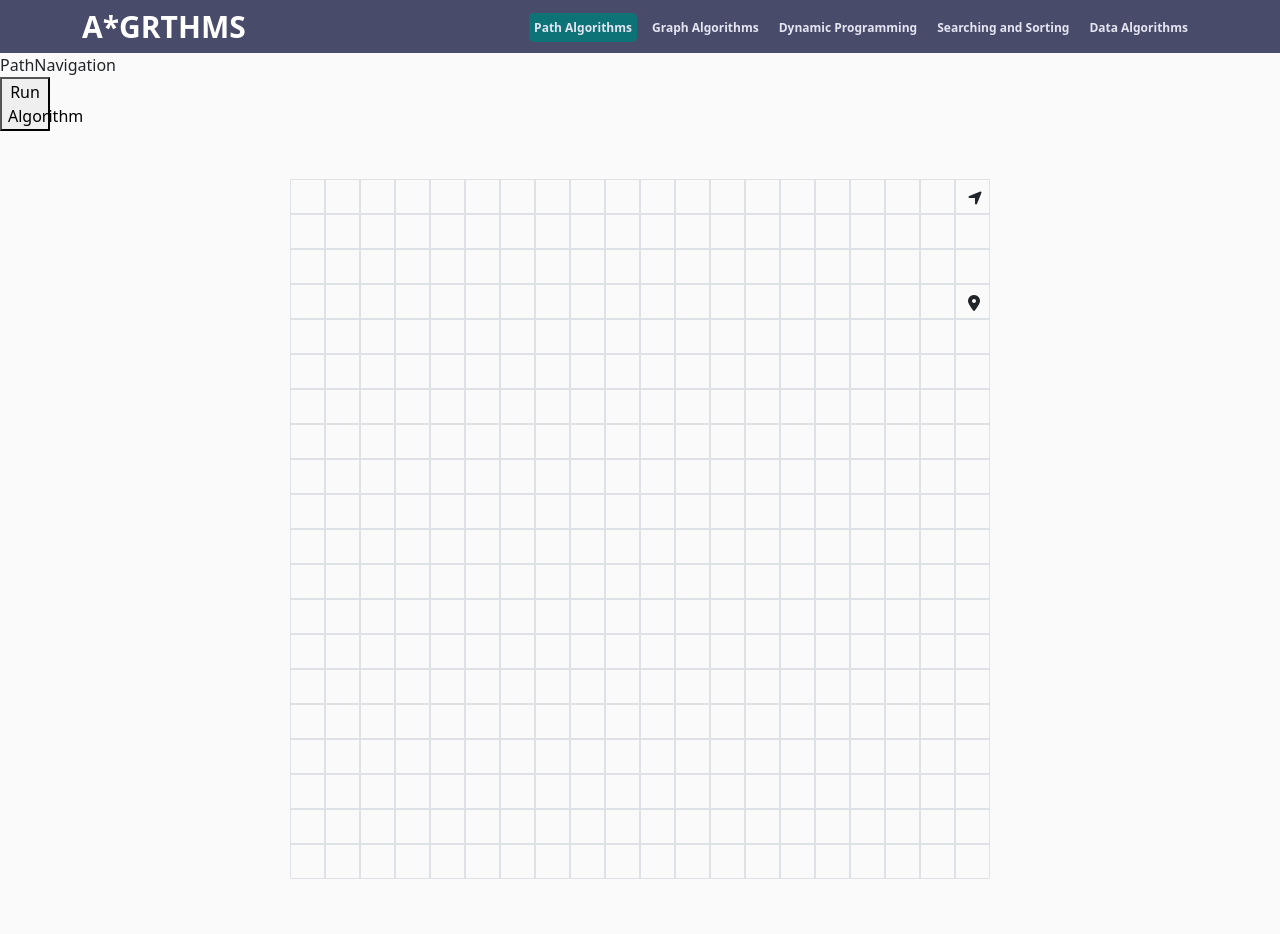
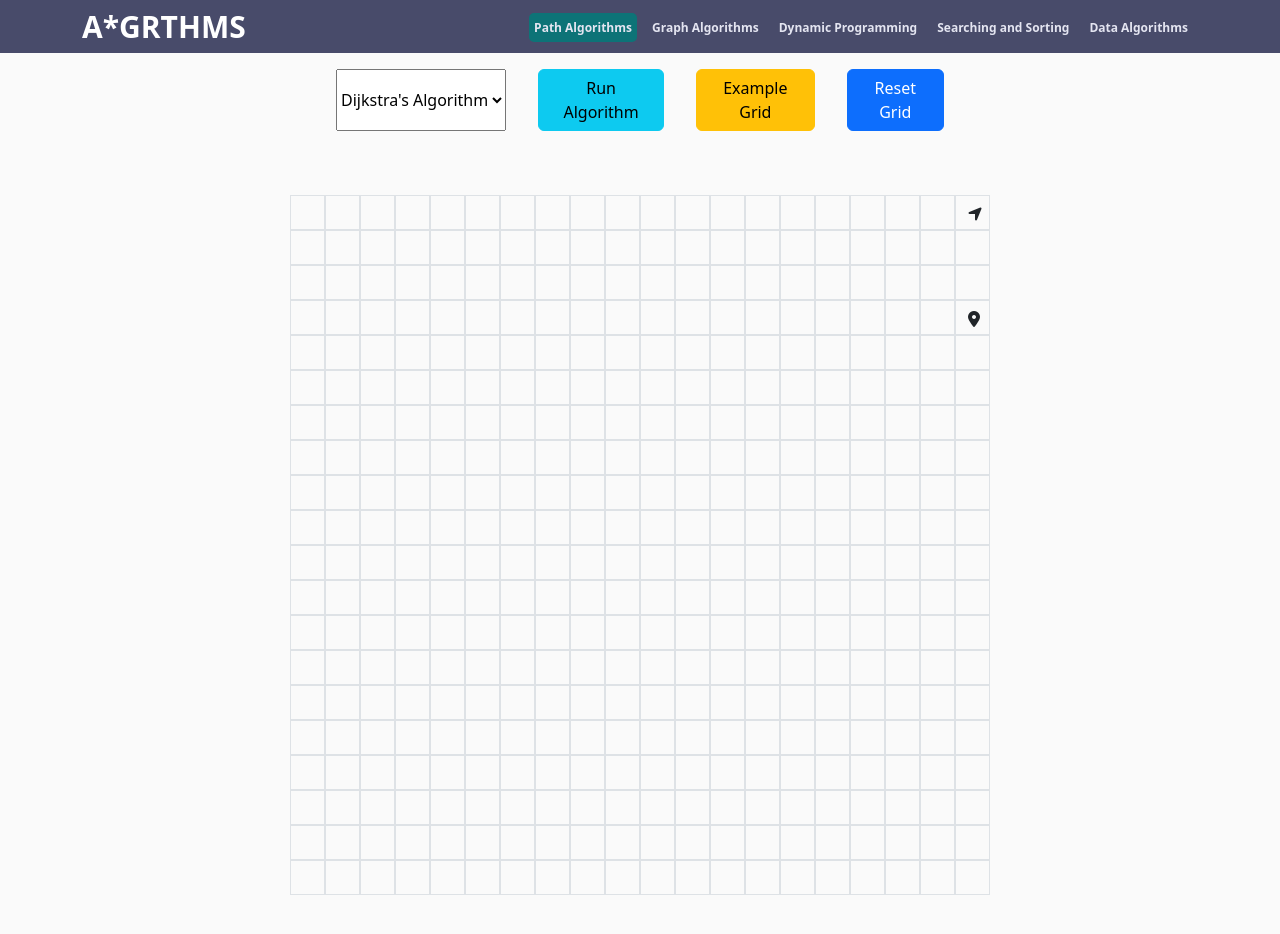
Before and after one commit to JornTeurlings/jornteurlings.github.io, a React (Create React App) app in the folder client/: page /path-algorithms in a window 1280 px wide. Shown: the top 934 px of the page. Built offline with nearby package versions, Linux system fonts and the light colour scheme; the HTML template or start-up script is replaced by a standard one.

Commit message:
- Improvement
- Implemented connection between the navbar and the content
- Made some minor changes
- template for useActiveAlgorithm hook is probably going to be used more often.

```diff
--- a/client/src/components/pages/pathalgorithms/PathDashboard.js
+++ b/client/src/components/pages/pathalgorithms/PathDashboard.js
@@ -1,11 +1,24 @@
 import PathNavigation from "./PathNavigation";
 import PathGridContainer from "./PathGridContainer";
+import { useState } from "react";
 
 const PathDashboard = () => {
+    const [runAlgorithm, setRunAlgorithm] = useState(false);
+    const [activeAlgorithm, setActiveAlgorithm] = useState('dijkstra');
+
+    const onAlgorithmRunClick = (algorithm) => {
+        setActiveAlgorithm(algorithm);
+        setRunAlgorithm(true);
+    }
+
+    const onResetClick = () => {
+        setRunAlgorithm(false);
+    }
+
     return (
         <div className="col-md-12 d-flex justify-content-center flex-column m-auto">
-            <PathNavigation />
-            <PathGridContainer />
+            <PathNavigation onAlgorithmRunClick={onAlgorithmRunClick} onResetClick={onResetClick}/>
+            <PathGridContainer active={runAlgorithm} algorithm={activeAlgorithm} />
         </div>
     )
 }
--- a/client/src/components/pages/pathalgorithms/PathGridBox.js
+++ b/client/src/components/pages/pathalgorithms/PathGridBox.js
@@ -14,7 +14,7 @@ const PathGridBox = (props) => {
     if (props.obstacle) {
         sqrClass = 'border btn grid-box-active'
     } else if (props.path) {
-        sqrClass = 'border btn btn-warning'
+        sqrClass = 'border btn grid-box-path'
     } else if (props.visited) {
         sqrClass = 'border btn btn-info'
     }
--- a/client/src/components/pages/pathalgorithms/PathGridContainer.js
+++ b/client/src/components/pages/pathalgorithms/PathGridContainer.js
@@ -44,7 +44,7 @@ const runAlgorithm = async (grid, rowCount, columnCount, start, finish) => {
     return objectNew;
 }
 
-const PathGridContainer = () => {
+const PathGridContainer = (props) => {
     const columnCount = 20;
     const rowCount = 20;
     const [matrix, setMatrix] = useState([]);
@@ -88,6 +88,7 @@ const PathGridContainer = () => {
 
             row.push(<PathGridBox
                 id={squareKey}
+                key={squareKey}
                 obstacle={square.obstacle}
                 visited={square.visited}
                 path={square.onShortestPath}
@@ -133,15 +134,19 @@ const PathGridContainer = () => {
     }
 
     useEffect(() => {
+        if (props.active) {
+            runAlgorithm(matrix, rowCount, columnCount, beginPointCell, finalPointCell).then(newGrid => setMatrix(newGrid));
+        } else {
+            setMatrix(matrixBuilder(rowCount, columnCount, beginPointCell, finalPointCell));
+        }
+    }, [props.active]);
+
+    useEffect(() => {
         setMatrix(matrixBuilder(rowCount, columnCount, beginPointCell, finalPointCell));;
     }, []);
 
     return (
         <>
-            <button type="button" onClick={async() =>  {
-                const newGrid = await runAlgorithm(matrix, rowCount, columnCount, beginPointCell, finalPointCell);
-                setMatrix(newGrid);
-                }} style={{ width: '50px'}}>Run Algorithm</button>
             <DragDropContext onDragEnd={onDragEnd}>
                 <div className="path-grid-container my-5 d-flex justify-content-center">
                     <div className="col-md-9 d-flex flex-wrap justify-content-center flex-column">
--- a/client/src/components/pages/pathalgorithms/PathNavigation.js
+++ b/client/src/components/pages/pathalgorithms/PathNavigation.js
@@ -1,7 +1,25 @@
-const PathNavigation = () => {
+import './css/PathNavigation.css';
+
+const PathNavigation = (props) => {
+    const onRunClick = () => {
+        const algorithm = (document.getElementById('select-path-algorithm')).value;
+        props.onAlgorithmRunClick(algorithm);
+    }
+
+    const onResetClick = () => {
+        props.onResetClick();
+    }
+
     return (
-        <div>
-            PathNavigation
+        <div className="m-auto my-3 d-flex w-50 justify-content-center">
+            <select id="select-path-algorithm" className="mx-3 custom-algorithm-select" defaultValue="dijkstra">
+                <option disabled>Select Algorithm</option>
+                <option value="dijkstra">Dijkstra's Algorithm</option>
+                <option value="astar">A* Algorithm</option>
+            </select>
+            <button onClick={onRunClick} className="btn btn-info mx-3" type="button">Run Algorithm</button>
+            <button className="btn btn-warning mx-3" type="button">Example Grid</button>
+            <button onClick={onResetClick} className="btn btn-primary mx-3" type="button">Reset Grid</button>
         </div>
     )
 
--- a/client/src/components/pages/pathalgorithms/css/PathGridBox.css
+++ b/client/src/components/pages/pathalgorithms/css/PathGridBox.css
@@ -1,3 +1,7 @@
 .grid-box-active {
     background-color: #484b6a !important;
 }
+
+.grid-box-path {
+    background-color: #0D7377 !important;
+}
--- /dev/null
+++ b/client/src/components/pages/pathalgorithms/css/PathNavigation.css
@@ -0,0 +1,3 @@
+.custom-algorithm-select {
+
+}
```
Also changed, not shown: client/src/hooks/useActiveAlgorithm.js (added).
